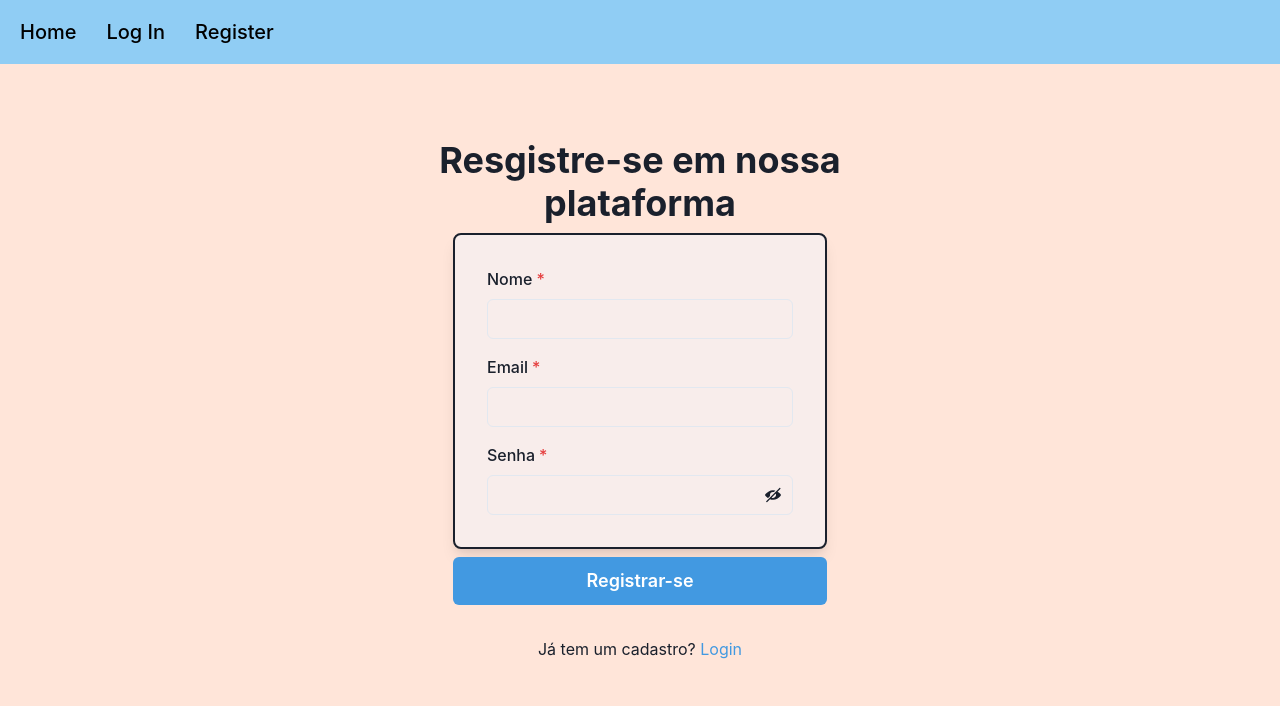
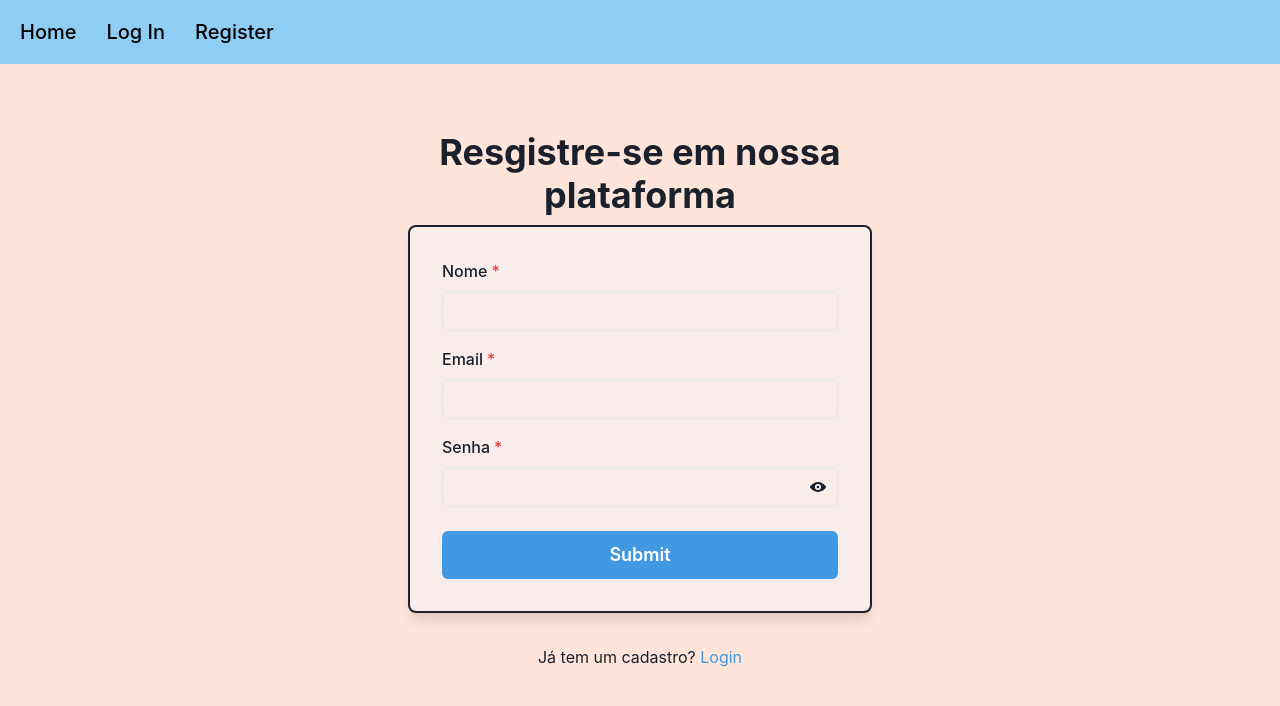
Before and after one commit to SamsSouza22/FrontendDesafio, a React (Vite) app in the folder frontend/: page /auth/register in a window 1280 px wide. Shown: the top 706 px of the page. Built offline with nearby package versions, Linux system fonts and the light colour scheme.

Commit message:
adding error handlers and zod validation to forms

```diff
--- a/frontend/package.json
+++ b/frontend/package.json
@@ -14,6 +14,7 @@
     "@chakra-ui/react": "^2.10.4",
     "@emotion/react": "^11.14.0",
     "@emotion/styled": "^11.14.0",
+    "@hookform/resolvers": "^3.10.0",
     "axios": "^1.7.9",
     "framer-motion": "^11.16.6",
     "react": "^18.3.1",
--- a/frontend/src/components/authComponents/AuthForm.jsx
+++ b/frontend/src/components/authComponents/AuthForm.jsx
@@ -1,56 +1,96 @@
-import { useState } from 'react';
+import { useState } from "react";
 import {
   Box,
   Input,
   FormControl,
   FormLabel,
+  FormErrorMessage,
   InputGroup,
   InputRightElement,
   Button,
   Stack,
-  useColorModeValue
-} from '@chakra-ui/react';
-import { ViewIcon, ViewOffIcon } from '@chakra-ui/icons';
-import PropTypes from 'prop-types';
+  useColorModeValue,
+} from "@chakra-ui/react";
+import { ViewIcon, ViewOffIcon } from "@chakra-ui/icons";
+import { z } from "zod";
+import { useForm } from "react-hook-form";
+import { zodResolver } from "@hookform/resolvers/zod";
+import PropTypes from "prop-types";
+import { loginSchema, registerSchema } from "../../utils/schemas.mjs";
 
-const AuthForm = ({ showNameField, form, onChange }) => {
+const AuthForm = ({ showNameField, onSubmit }) => {
   const [showPassword, setShowPassword] = useState(false);
+  const schema = showNameField ? registerSchema : loginSchema;
+  const {
+    register,
+    handleSubmit,
+    formState: { errors },
+  } = useForm({
+    resolver: zodResolver(schema),
+  });
 
   return (
     <Box
-        rounded={'lg'}
-        width={'100%'}
-        height={'100%'}
-        border={'2px solid'}
-        bg={useColorModeValue('#F8EDEB', 'gray.700')}
-        boxShadow={'lg'}
-        p={8}>
+      rounded={"lg"}
+      width={"100%"}
+      height={"100%"}
+      border={"2px solid"}
+      bg={useColorModeValue("#F8EDEB", "gray.700")}
+      boxShadow={"lg"}
+      p={8}
+    >
       <Stack spacing={4}>
         {showNameField && (
           <Box>
-              <FormControl id="firstName" isRequired>
+            <FormControl id="firstName" isInvalid={errors.name} isRequired>
               <FormLabel>Nome</FormLabel>
-                <Input value={form.name} name="name" onChange={onChange} type="text" />
+              <Input {...register("name")} type="text" />
+              <FormErrorMessage>{errors.name?.message}</FormErrorMessage>
             </FormControl>
           </Box>
         )}
-          <FormControl id="email" isRequired>
+        <Box>
+          <FormControl id="email" isInvalid={errors.email} isRequired>
             <FormLabel>Email</FormLabel>
-            <Input value={form.email} name="email" onChange={onChange} type="email" />
+            <Input {...register("email")} type="email" />
+            <FormErrorMessage>{errors.email?.message}</FormErrorMessage>
           </FormControl>
-          <FormControl id="password" isRequired>
+        </Box>
+        <Box>
+          <FormControl id="password" isInvalid={errors.password} isRequired>
             <FormLabel>Senha</FormLabel>
             <InputGroup>
-              <Input value={form.password} name="password" onChange={onChange} type={showPassword ? 'text' : 'password'} />
-              <InputRightElement h={'full'}>
+              <Input
+                {...register("password")}
+                type={showPassword ? "text" : "password"}
+              />
+              <InputRightElement h={"full"}>
                 <Button
-                  variant={'ghost'}
-                  onClick={() => setShowPassword((showPassword) => !showPassword)}>
-                  {showPassword ? <ViewIcon /> : <ViewOffIcon />}
+                  variant={"ghost"}
+                  onClick={() => setShowPassword((show) => !show)}
+                >
+                  {showPassword ? <ViewOffIcon /> : <ViewIcon />}
                 </Button>
               </InputRightElement>
             </InputGroup>
+            <FormErrorMessage>{errors.password?.message}</FormErrorMessage>
           </FormControl>
+        </Box>
+        <Stack spacing={10} pt={2}>
+          <Button
+            type="submit"
+            loadingText="Submitting"
+            size="lg"
+            bg={"blue.400"}
+            color={"white"}
+            _hover={{
+              bg: "blue.500",
+            }}
+            onClick={handleSubmit(onSubmit)}
+          >
+            Submit
+          </Button>
+        </Stack>
       </Stack>
     </Box>
   );
@@ -58,12 +98,6 @@ const AuthForm = ({ showNameField, form, onChange }) => {
 
 AuthForm.propTypes = {
   showNameField: PropTypes.bool,
-    form: PropTypes.shape({
-      name: PropTypes.string,
-      email: PropTypes.string,
-      password: PropTypes.string
-    }).isRequired,
-    onChange: PropTypes.func.isRequired
-  };
+  onSubmit: PropTypes.func.isRequired,};
 
 export default AuthForm;
--- a/frontend/src/components/postsComponents/PostForm.jsx
+++ b/frontend/src/components/postsComponents/PostForm.jsx
@@ -4,37 +4,60 @@ import {
   Input,
   FormControl,
   FormLabel,
+  FormErrorMessage,
   Stack,
   useColorModeValue,
-    Flex
-} from '@chakra-ui/react';
-import PropTypes from 'prop-types';
+  Flex,
+} from "@chakra-ui/react";
+import { z } from "zod";
+import { postSchema } from "../../utils/schemas.mjs";
+import { useForm } from "react-hook-form";
+import { zodResolver } from "@hookform/resolvers/zod";
+import PropTypes from "prop-types";
+
 
 const PostForm = ({ form, onChange, onSubmit }) => {
+  const { register, handleSubmit, formState: { errors }} = useForm({
+    resolver: zodResolver(postSchema),
+    defaultValues: form,
+  });
+
   return (
     <Flex
-            minH={'100vh'}
-            align={'center'}
-            justify={'center'}
-            bg={useColorModeValue('#ffe5d9', 'gray.800')}>
+      minH={"100vh"}
+      align={"center"}
+      justify={"center"}
+      bg={useColorModeValue("#ffe5d9", "gray.800")}
+    >
       <Box
-                rounded={'lg'}
-                width={'100%'}
-                height={'100%'}
-                border={'2px solid'}
-                bg={useColorModeValue('#F8EDEB', 'gray.700')}
-                boxShadow={'lg'}
-                p={8}>
+        rounded={"lg"}
+        width={"100%"}
+        height={"100%"}
+        border={"2px solid"}
+        bg={useColorModeValue("#F8EDEB", "gray.700")}
+        boxShadow={"lg"}
+        p={8}
+      >
         <Stack spacing={4}>
           <Box>
             <FormControl id="title" isRequired>
               <FormLabel>Título</FormLabel>
-                            <Input value={form.title} name="title" onChange={onChange} type="text" />
+              <Input
+                {...register("title")}
+                onChange={onChange}
+                type="text"
+              />
+              <FormErrorMessage>{errors.title?.message}</FormErrorMessage>
             </FormControl>
           </Box>
           <FormControl id="content" isRequired>
             <FormLabel>Conteúdo</FormLabel>
-                        <Input value={form.content} name="content" onChange={onChange} type="text" />
+            <Input
+              {...register("content")}
+              onChange={onChange}
+              type="text"
+            />
+            <FormErrorMessage>{errors.content?.message}</FormErrorMessage>
           </FormControl>
           <Stack spacing={10} pt={2}>
             <Button
@@ -46,7 +69,7 @@ const PostForm = ({ form, onChange, onSubmit }) => {
               _hover={{
                 bg: "blue.500",
               }}
-                            onClick={onSubmit}
+              onClick={handleSubmit(onSubmit)}
             >
               Submit
             </Button>
@@ -55,7 +78,7 @@ const PostForm = ({ form, onChange, onSubmit }) => {
       </Box>
     </Flex>
   );
-}
+};
 
 PostForm.propTypes = {
   form: PropTypes.shape({
--- a/frontend/src/pages/Home.jsx
+++ b/frontend/src/pages/Home.jsx
@@ -1,9 +1,10 @@
-import { Button, Flex, useDisclosure } from "@chakra-ui/react";
+import { Button, Flex, useDisclosure, useToast, Spinner } from "@chakra-ui/react";
 import axios from "axios";
 import { useState, useEffect } from "react";
 import PostList from "../components/postsComponents/PostList.jsx";
 import PostModal from "../components/postsComponents/PostModal.jsx";
 import Pagination from "../components/postsComponents/Pagination.jsx";
+import { errorHandler } from "../utils/errorHandler.mjs";
 
 const Home = () => {
     const [form, setForm] = useState({ title: "", content: "" });
@@ -14,6 +15,8 @@ const Home = () => {
     const [currentPostId, setCurrentPostId] = useState(null);
     const { isOpen, onOpen, onClose } = useDisclosure();
     const userId = localStorage.getItem("userId");
+    const toast = useToast();
+    const [loading, setLoading] = useState(false);
 
     useEffect(() => {
         const fetchPosts = async () => {
@@ -34,7 +37,7 @@ const Home = () => {
     }, [page]);
 
     const onSubmit = async (e) => {
-        e.preventDefault();
+        setLoading(true);
         try {
             if(isEditing) {
                 await axios.put(`http://localhost:5555/posts/${currentPostId}`, form, {
@@ -50,7 +53,6 @@ const Home = () => {
                 });
             }
             onClose();
-            //atualizar posts
             const response = await axios.get(`http://localhost:5555/posts`, {
                 params: {
                     page,
@@ -60,7 +62,16 @@ const Home = () => {
             setPosts(response.data.posts);
             setTotalPages(response.data.totalPages);
         } catch (error) {
-            console.log(error);
+            const message = errorHandler(error);
+            toast({
+                title: "Erro",
+                description: message,
+                status: "error",
+                duration: 5000,
+                isClosable: true,
+            });
+        } finally {
+            setLoading(false);
         }
     };
 
@@ -82,6 +93,7 @@ const Home = () => {
     };
 
     const handleDelete = async (postId) => {
+        setLoading(true);
         try {
             const post = posts.find((post) => post.id === postId);
             if(post.authorid !== userId){
@@ -102,7 +114,16 @@ const Home = () => {
             setPosts(response.data.posts);
             setTotalPages(response.data.totalPages);
         } catch (error) {
-            console.log(error);
+            const message = errorHandler(error);
+            toast({
+                title: "Erro",
+                description: message,
+                status: "error",
+                duration: 5000,
+                isClosable: true,
+            });
+        } finally {
+            setLoading(false);
         }
     }
 
@@ -126,6 +147,10 @@ const Home = () => {
             <Button onClick={handleCreate} colorScheme="blue" mb={4}>
                 Novo Post
             </Button>
+            {loading ? (
+                <Spinner size="xl" />
+            ) : (
+                <>
                     <PostList posts={posts} onEdit={handleEdit} onDelete={handleDelete} />
                     <Pagination
                         page={page}
@@ -133,6 +158,8 @@ const Home = () => {
                         onPrevious={handlePrevious}
                         onNext={handleNext}
                     />
+                </>
+            )}
             <PostModal
                 isOpen={isOpen}
                 onClose={onClose}
--- a/frontend/src/pages/auth/Login.jsx
+++ b/frontend/src/pages/auth/Login.jsx
@@ -1,28 +1,35 @@
-import { Stack, Button, Heading } from "@chakra-ui/react";
+import { Stack, Heading, useToast, Spinner } from "@chakra-ui/react";
 import { useState } from "react";
 import { useNavigate } from "react-router-dom";
 import axios from "axios";
 import AuthLayout from "../../components/authComponents/AuthLayout";
 import AuthForm from "../../components/authComponents/AuthForm";
+import { errorHandler } from "../../utils/errorHandler.mjs";
 
 const Login = () => {
-  const [form, setForm] = useState({ email: "", password: "" });
+  const toast = useToast();
   const navigate = useNavigate();
+  const [loading, setLoading] = useState(false);
 
-  const handleChange = (e) => {
-    setForm({ ...form, [e.target.name]: e.target.value });
-  };
-
-  const handleSubmit = async (e) => {
-    e.preventDefault();
+  const handleSubmit = async (data) => {
     try {
-      const response = await axios.post("http://localhost:5555/login", form);
+      setLoading(true);
+      const response = await axios.post("http://localhost:5555/login", data);
       const { token, user } = response.data;
       localStorage.setItem("jwtToken", token);
-      localStorage.setItem("userId", user.id)
+      localStorage.setItem("userId", user.id);
       navigate("/");
     } catch (error) {
-      console.error(error);
+      const message = errorHandler(error);
+      toast({
+        title: "Erro",
+        description: message,
+        status: "error",
+        duration: 9000,
+        isClosable: true,
+      });
+    } finally {
+      setLoading(false);
     }
   };
   return (
@@ -32,23 +39,11 @@ const Login = () => {
           Realize seu Login
         </Heading>
       </Stack>
-      <form onSubmit={handleSubmit}>
-        <AuthForm showNameField={false} form={form} onChange={handleChange}/>
-        <Stack spacing={10} pt={2}>
-          <Button
-            type="submit"
-            loadingText="Submitting"
-            size="lg"
-            bg={"blue.400"}
-            color={"white"}
-            _hover={{
-              bg: "blue.500",
-            }}
-          >
-            Entrar
-          </Button>
-        </Stack>
-      </form>
+      {loading ? (
+        <Spinner size="xl" />
+      ) : (
+        <AuthForm showNameField={false} onSubmit={handleSubmit} />
+      )}
     </AuthLayout>
   );
 };
--- a/frontend/src/pages/auth/Register.jsx
+++ b/frontend/src/pages/auth/Register.jsx
@@ -4,29 +4,35 @@ import {
   Heading,
   Text,
   Link as ChakraLink,
+  useToast
 } from "@chakra-ui/react";
 import { useState } from "react";
 import { Link, useNavigate } from "react-router-dom";
 import AuthLayout from "../../components/authComponents/AuthLayout";
 import AuthForm from "../../components/authComponents/AuthForm";
 import axios from 'axios';
+import {errorHandler} from '../../utils/errorHandler.mjs';
 
 const Register = () => {
-  const [form, setForm] = useState({ name: "", email: "", password: "" });
+  const toast = useToast();
   const navigate = useNavigate();
 
-  const handleChange = (e) => {
-    setForm({ ...form, [e.target.name]: e.target.value });
-  };
-
-  const handleSubmit = async (e) => {
-    e.preventDefault();
+  const handleSubmit = async (data) => {
     try {
-      const response = await axios.post("http://localhost:5555/register", form);
-      console.log(response);
-      navigate('/auth/login');
+      const response = await axios.post("http://localhost:5555/register", data);
+      const { token, user } = response.data;
+      localStorage.setItem("jwtToken", token);
+      localStorage.setItem("userId", user.id); // Save the user ID in local storage
+      navigate("/");
     } catch (error) {
-      console.error(error);
+      const message = errorHandler(error);
+      toast({
+        title: "Erro",
+        description: message,
+        status: "error",
+        duration: 5000,
+        isClosable: true,
+      });
     }
   };
 
@@ -37,23 +43,7 @@ const Register = () => {
           Resgistre-se em nossa plataforma
         </Heading>
       </Stack>
-      <form onSubmit={handleSubmit}>
-        <AuthForm showNameField={true} form={form} onChange={handleChange} />
-        <Stack spacing={10} pt={2}>
-          <Button
-            type="submit"
-            loadingText="Submitting"
-            size="lg"
-            bg={"blue.400"}
-            color={"white"}
-            _hover={{
-              bg: "blue.500",
-            }}
-          >
-            Registrar-se
-          </Button>
-        </Stack>
-      </form>
+        <AuthForm showNameField={true} onSubmit={handleSubmit} />
       <Stack pt={6}>
         <Text align={"center"}>
           Já tem um cadastro?{" "}
--- /dev/null
+++ b/frontend/src/utils/errorHandler.mjs
@@ -0,0 +1,15 @@
+export const errorHandler = (error) => {
+    if (error.response) {
+        //casos diferentes de 200 ok e 21 created
+        console.log("API error:",error.response.data);
+        return error.response.data.error || 'Ocorreu um erro inesperado';
+    } else if (error.request) {
+        //caso não haja resposta após uma requisição
+        console.log("Network error:",error.request);
+        return 'Network error, please try again later';
+    } else{
+        //qualquer outro erro
+        console.log("Error:",error.message);
+        return error.message;
+    }
+};
--- /dev/null
+++ b/frontend/src/utils/schemas.mjs
@@ -0,0 +1,22 @@
+import { z } from "zod";
+
+const loginSchema = z.object({
+    email: z.string().email('Invalid email address').nonempty('Email is required'),
+    password: z.string().min(6, 'Password must be at least 6 characters').nonempty('Password is required'),
+  });
+
+const postSchema = z.object({
+    title: z.string().min(1, "Title is required"),
+    content: z
+      .string()
+      .min(1, "Content is required")
+      .max(300, "Content must be at most 300 characters"),
+  });
+
+  const registerSchema = z.object({
+    name: z.string().min(1, 'Name is required'),
+    email: z.string().email('Invalid email address').nonempty('Email is required'),
+    password: z.string().min(6, 'Password must be at least 6 characters').nonempty('Password is required'),
+  });
+
+export { loginSchema, postSchema, registerSchema };
```
Also changed, not shown: 1 other file (tests, documents, lock files or other folders). Lines whose indentation alone changed are shown as unchanged.
